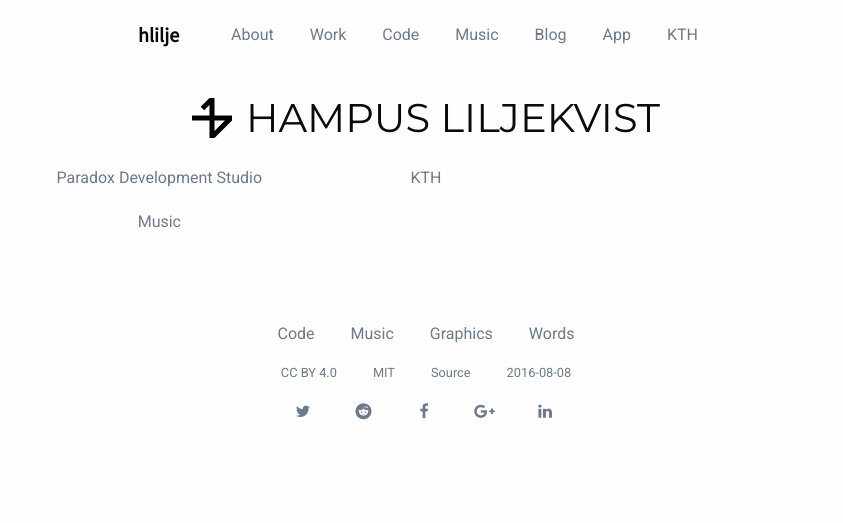
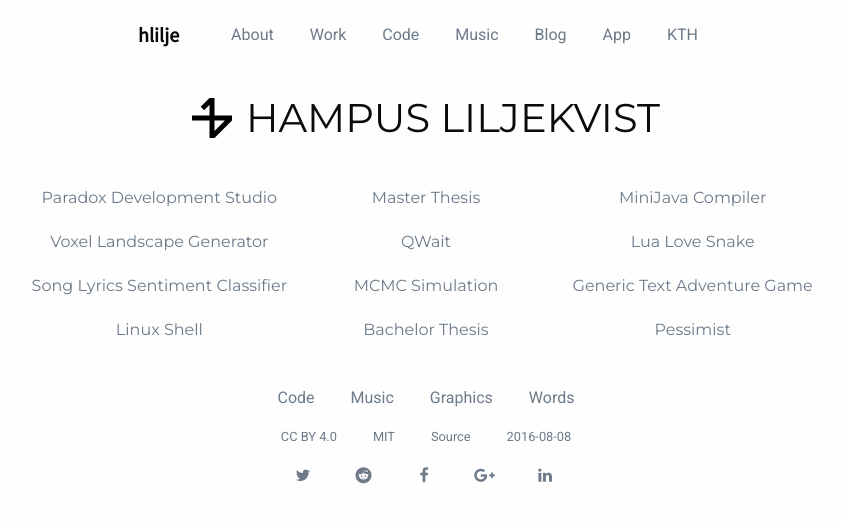
Before and after one commit to hlilje/hlilje.github.io, a Jekyll site: the page built from index.html, in a window 1280 px wide. Shown: the top 523 px of the page, without its empty margins (214-1057 px from the left). Built offline with Jekyll 4.4.1, drawn with Linux system fonts in a browser that asks for light colours; nearby versions of some CDN libraries.

Commit message:
Finish front page design and add portfolio items

```diff
--- a/index.html
+++ b/index.html
@@ -17,43 +17,57 @@
         <div class="row">
           {% include portfolio-item.html
             param="Paradox Development Studio"
-            param2=""
+            param2="https://www.paradoxplaza.com/"
           %}
           {% include portfolio-item.html
-            param="KTH"
-            param2=""
+            param="Master Thesis"
+            param2="http://kth.diva-portal.org/smash/record.jsf?pid=diva2:947287"
           %}
           {% include portfolio-item.html
-            param=""
-            param2=""
+            param="MiniJava Compiler"
+            param2="https://github.com/hlilje/komp14-compiler"
           %}
         </div>
         <div class="row">
           {% include portfolio-item.html
-            param="Music"
-            param2=""
+            param="Voxel Landscape Generator"
+            param2="https://github.com/hlilje/dgi14-voxels"
           %}
           {% include portfolio-item.html
-            param=""
-            param2=""
+            param="QWait"
+            param2="http://qwait.csc.kth.se/"
           %}
           {% include portfolio-item.html
-            param=""
-            param2=""
+            param="Lua Love Snake"
+            param2="https://github.com/hlilje/lua-love-snake"
           %}
         </div>
         <div class="row">
           {% include portfolio-item.html
-            param=""
-            param2=""
+            param="Song Lyrics Sentiment Classifier"
+            param2="https://github.com/hlilje/songmood"
           %}
           {% include portfolio-item.html
-            param=""
-            param2=""
+            param="MCMC Simulation"
+            param2="https://github.com/hlilje/mcmc-train"
           %}
           {% include portfolio-item.html
-            param=""
-            param2=""
+            param="Generic Text Adventure Game"
+            param2="https://github.com/hlilje/text-adventure"
+          %}
+        </div>
+        <div class="row">
+          {% include portfolio-item.html
+            param="Linux Shell"
+            param2="https://github.com/hlilje/simple-shell"
+          %}
+          {% include portfolio-item.html
+            param="Bachelor Thesis"
+            param2="http://kth.diva-portal.org/smash/record.jsf?pid=diva2:769905"
+          %}
+          {% include portfolio-item.html
+            param="Pessimist"
+            param2="https://soundcloud.com/hlilje/sets/pessimist"
           %}
         </div>
       </div>
```
Also changed, not shown: scss/app.scss (+8 -3 lines), css/app.css.
